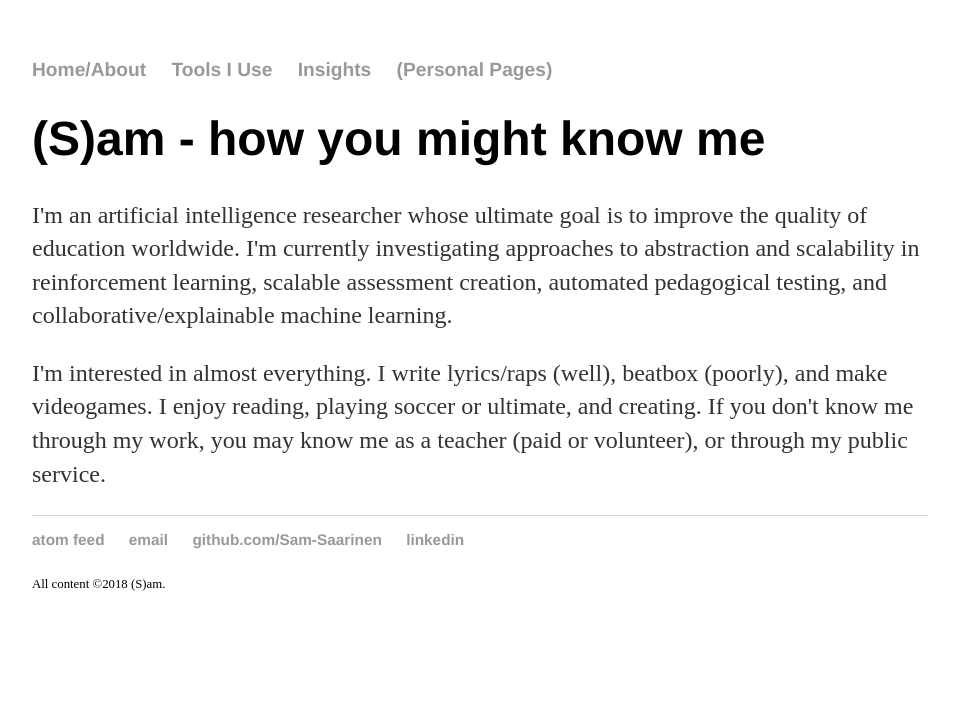
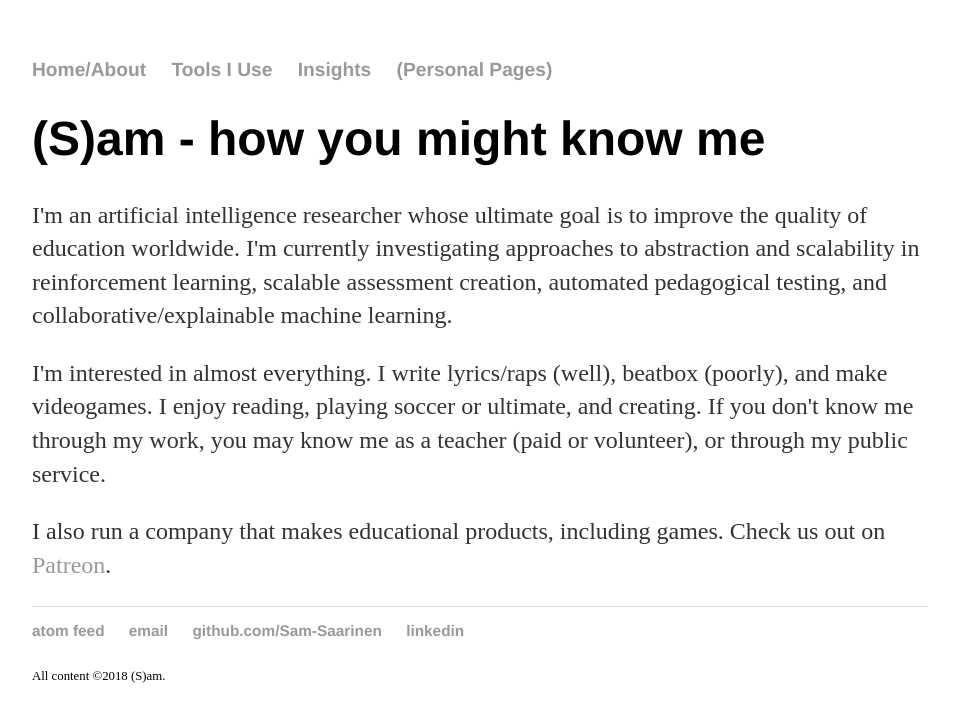
Before and after one commit to Sam-Saarinen/Sam-Saarinen.github.io, a Jekyll site: the page built from index.html, in a window 1280 px wide. Shown: the top 722 px of the page, without its empty margins (160-1119 px from the left). Built offline with Jekyll 4.4.1, drawn with Linux system fonts in a browser that asks for light colours.

Commit message:
Update index.html

```diff
--- a/index.html
+++ b/index.html
@@ -7,4 +7,5 @@
   <p>I'm an artificial intelligence researcher whose ultimate goal is to improve the quality of education worldwide.
   I'm currently investigating approaches to abstraction and scalability in reinforcement learning, scalable assessment creation, automated pedagogical testing, and collaborative/explainable machine learning.</p>
   <p>I'm interested in almost everything. I write lyrics/raps (well), beatbox (poorly), and make videogames. I enjoy reading, playing soccer or ultimate, and creating. If you don't know me through my work, you may know me as a teacher (paid or volunteer), or through my public service.</p>
+  <p>I also run a company that makes educational products, including games. Check us out on <a href="https://patreon.com/irGAMES">Patreon</a>.</p>
 </div>
```
